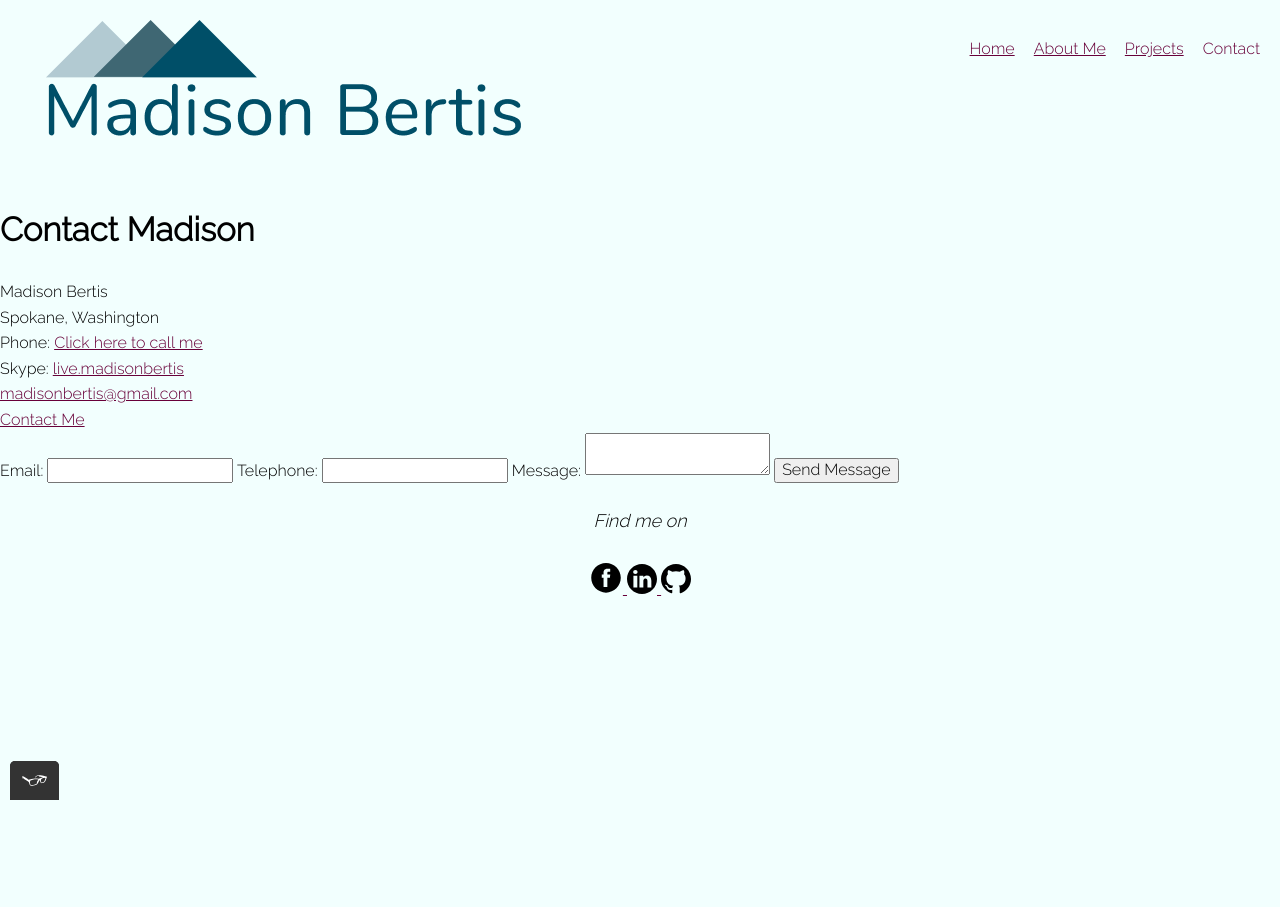
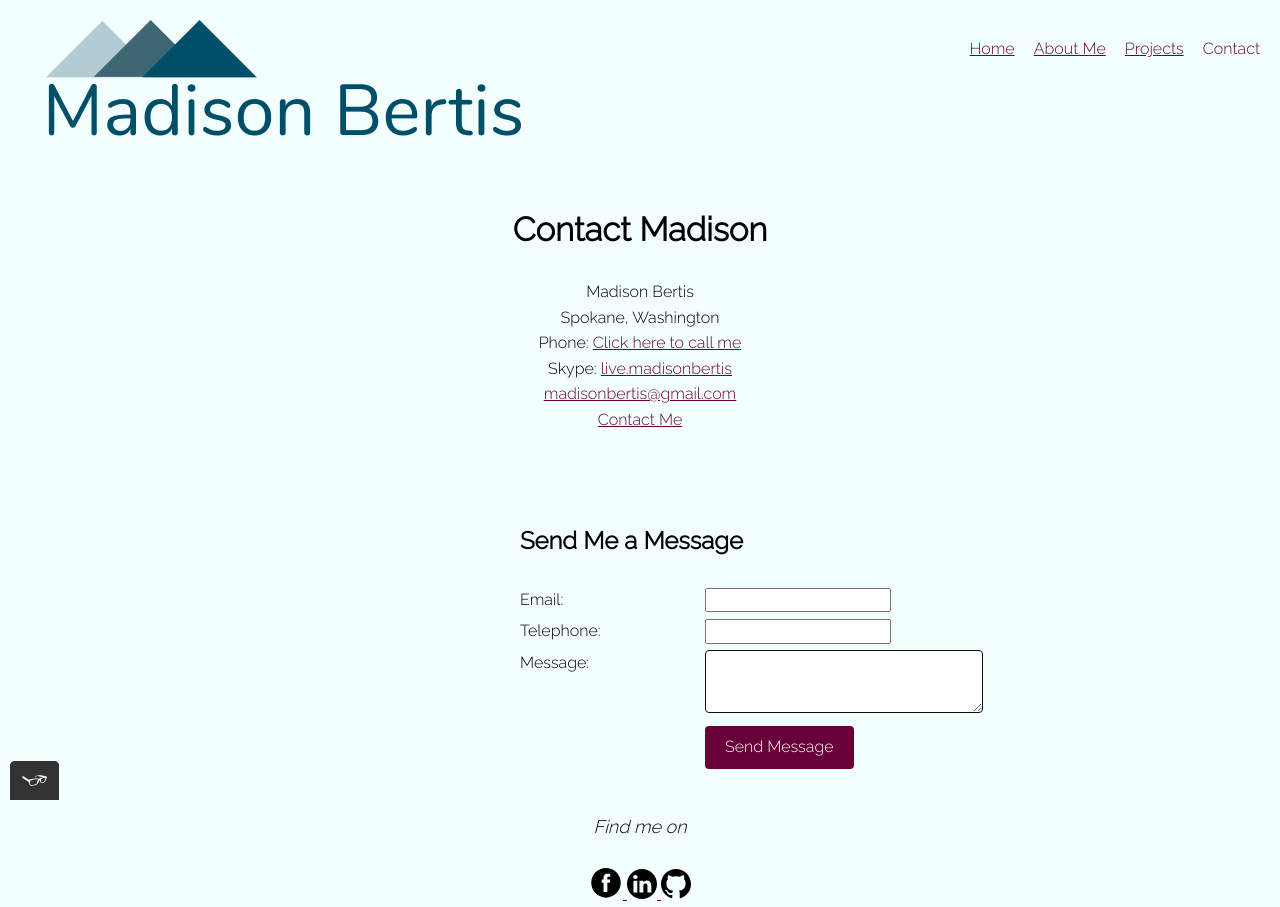
Before and after one commit to mbertis/Portfolio-Website, a plain HTML site: page contact.html in a window 1280 px wide. Before the commit the page ends 800 px from the top, so only its background shows below. Drawn offline with Linux system fonts and the light colour scheme.

Commit message:
updated contact form styling

```diff
--- a/contact.html
+++ b/contact.html
@@ -1,84 +1,139 @@
 <!DOCTYPE html>
 <html lang="en">
-
   <head>
-    <meta charset="utf-8">
-    <meta name="viewport" content="width=device-width, initial-scale=1">
+    <meta charset="utf-8" />
+    <meta name="viewport" content="width=device-width, initial-scale=1" />
     <title>Madison Bertis</title>
-    <link rel="icon" href="img/favicomatic-(3)/favicon-16x16.png">
-    <link rel="stylesheet" type="text/css" href="css/Normalize.css">
-    <link href="https://fonts.googleapis.com/css2?family=Raleway:wght@300&display=swap" rel="stylesheet">
-    <link rel="stylesheet" type="text/css" href="css/style.production.css">
+    <link rel="icon" href="img/favicomatic-(3)/favicon-16x16.png" />
+    <link rel="stylesheet" type="text/css" href="css/Normalize.css" />
+    <link
+      href="https://fonts.googleapis.com/css2?family=Raleway:wght@300&display=swap"
+      rel="stylesheet"
+    />
+    <link rel="stylesheet" type="text/css" href="css/style.production.css" />
   </head>
 
   <body>
     <header class="page-header">
-     <img src="img/mbertis-logo.png"
-      alt="Personal logo of Madison Bertis, consisting of my name written below three triangles in various shades of blue." class="page-header__item">
+      <img
+        src="img/mbertis-logo.png"
+        alt="Personal logo of Madison Bertis, consisting of my name written below three triangles in various shades of blue."
+        class="page-header__item"
+      />
       <nav class="main-navigation page-header__item">
         <ul role="menubar" class="navigation-list">
           <li role="presentation">
-          <a href="index.html" role="menuitem" class="navigation-list__item">Home</a>
+            <a href="index.html" role="menuitem" class="navigation-list__item"
+              >Home</a
+            >
           </li>
           <li role="presentation">
-          <a href="about.html" role="menuitem" class="navigation-list__item">About Me</a>
+            <a href="about.html" role="menuitem" class="navigation-list__item"
+              >About Me</a
+            >
           </li>
           <li role="presentation">
-          <a href="work.html" role="menuitem" class="navigation-list__item">Projects</a>
+            <a href="work.html" role="menuitem" class="navigation-list__item"
+              >Projects</a
+            >
           </li>
           <li role="presentation">
-          <a href="contact.html" role="menuitem" class="navigation-list__item navigation-list__item--active">Contact</a>
+            <a
+              href="contact.html"
+              role="menuitem"
+              class="navigation-list__item navigation-list__item--active"
+              >Contact</a
+            >
           </li>
         </ul>
       </nav>
     </header>
 
-  <h1>Contact Madison</h1>
+    <h1 class="contact-header">Contact Madison</h1>
 
-  <div>
-    Madison Bertis<br>
-    Spokane, Washington<br>
-    Phone: <a href="tel:5098506960">Click here to call me</a><br>
-    Skype: <a href="skype:live:madisonbertis">live.madisonbertis</a><br>
-    <a href="mailto:madisonbertis@gmail.com?subject=Hello%2C%20Madison!">madisonbertis@gmail.com</a><br>
-    <a href="mailto:madisonbertis@gmail.com?subject=Hello%2C%20Madison!">Contact Me</a>
+    <div class="contact-body">
+      Madison Bertis<br />
+      Spokane, Washington<br />
+      Phone: <a href="tel:5098506960">Click here to call me</a><br />
+      Skype: <a href="skype:live:madisonbertis">live.madisonbertis</a><br />
+      <a href="mailto:madisonbertis@gmail.com?subject=Hello%2C%20Madison!"
+        >madisonbertis@gmail.com</a
+      ><br />
+      <a href="mailto:madisonbertis@gmail.com?subject=Hello%2C%20Madison!"
+        >Contact Me</a
+      >
     </div>
 
+    <div class="form-container">
+      <h2>Send Me a Message</h2>
       <form action="#" method="post" id="contact-form">
+        <div class="row">
           <label class="standard-label" for="contact-email">Email: </label>
-    <input type="email" id="contact-email" required>
+          <div class="col-75">
+            <input type="email" id="contact-email" required />
+          </div>
+        </div>
 
+        <div class="row">
           <label class="standard-label" for="contact-tel">Telephone: </label>
-    <input type="tel" id="contact-tel">
+          <div class="col-75">
+            <input type="tel" id="contact-tel" />
+          </div>
+        </div>
 
+        <div class="row">
           <label class="standard-label" for="contact-message">Message: </label>
+          <div class="col-75">
             <textarea maxlength="240" required id="contact-message"></textarea>
+          </div>
+        </div>
 
-    <input type="submit" value="Send Message">
+        <div class="row">
+          <div class="col-75">
+            <input type="submit" value="Send Message" />
+          </div>
+        </div>
 
         <!-- <p class="instructional-text">
       Fields marked with * are required.
     </p> -->
       </form>
+    </div>
 
     <footer class="page-footer">
       <h4>Find me on</h4>
       <div class="social-media">
         <a href="https://www.facebook.com/" target="_blank">
-        <img src="img/Facebook-Black.svg" alt="Facebook Icon" width="34" height="34">
+          <img
+            src="img/Facebook-Black.svg"
+            alt="Facebook Icon"
+            width="34"
+            height="34"
+          />
         </a>
-      <a href="https://www.linkedin.com/in/madison-bertis-359468133" target="_blank">
-        <img src="img/LinkedIn-Black.svg" alt="LinkedIn Icon" width="30" height="30">
+        <a
+          href="https://www.linkedin.com/in/madison-bertis-359468133"
+          target="_blank"
+        >
+          <img
+            src="img/LinkedIn-Black.svg"
+            alt="LinkedIn Icon"
+            width="30"
+            height="30"
+          />
         </a>
         <a href="https://github.com/" target="_blank">
-        <img src="img/Github-Black.svg" alt="Github Icon" width="30" height="30">
+          <img
+            src="img/Github-Black.svg"
+            alt="Github Icon"
+            width="30"
+            height="30"
+          />
         </a>
       </div>
     </footer>
 
     <script src="js/tota11y.min.js"></script>
     <script src="js/scripts.js"></script>
-
   </body>
-
 </html>
--- a/css/style.production.css
+++ b/css/style.production.css
@@ -22,6 +22,61 @@
   --secondary-font-size: 18px;
   --primary-font-weight: 500;
   --large-font-weight: 700;
+}
+
+.contact-header,
+.contact-body {
+  text-align: center;
+}
+
+input[type="text"],
+textarea {
+  width: 50%;
+  padding: 12px;
+  border: 1px solid rgb(15, 15, 15);
+  border-radius: 4px;
+  box-sizing: border-box;
+  resize: vertical;
+}
+
+.form-container {
+  border-radius: 5px;
+  padding: 20px;
+  margin-left: 500px;
+  margin-top: 50px;
+}
+
+.row::after {
+  content: "";
+  display: table;
+  clear: both;
+}
+
+/* .standard-label {
+  padding: 12px 12px 12px 0;
+  display: inline-block;
+} */
+
+.standard-label {
+  float: left;
+  width: 25%;
+  margin-top: 6px;
+}
+
+.col-75 {
+  float: right;
+  width: 75%;
+  margin-top: 6px;
+}
+
+input[type="submit"] {
+  background-color: var(--primary-color);
+  color: white;
+  padding: 12px 20px;
+  border: var(--dark-grey);
+  border-radius: 4px;
+  cursor: pointer;
+  float: inline-start;
 }
 
 body {
```
Lines whose indentation alone changed are shown as unchanged.
